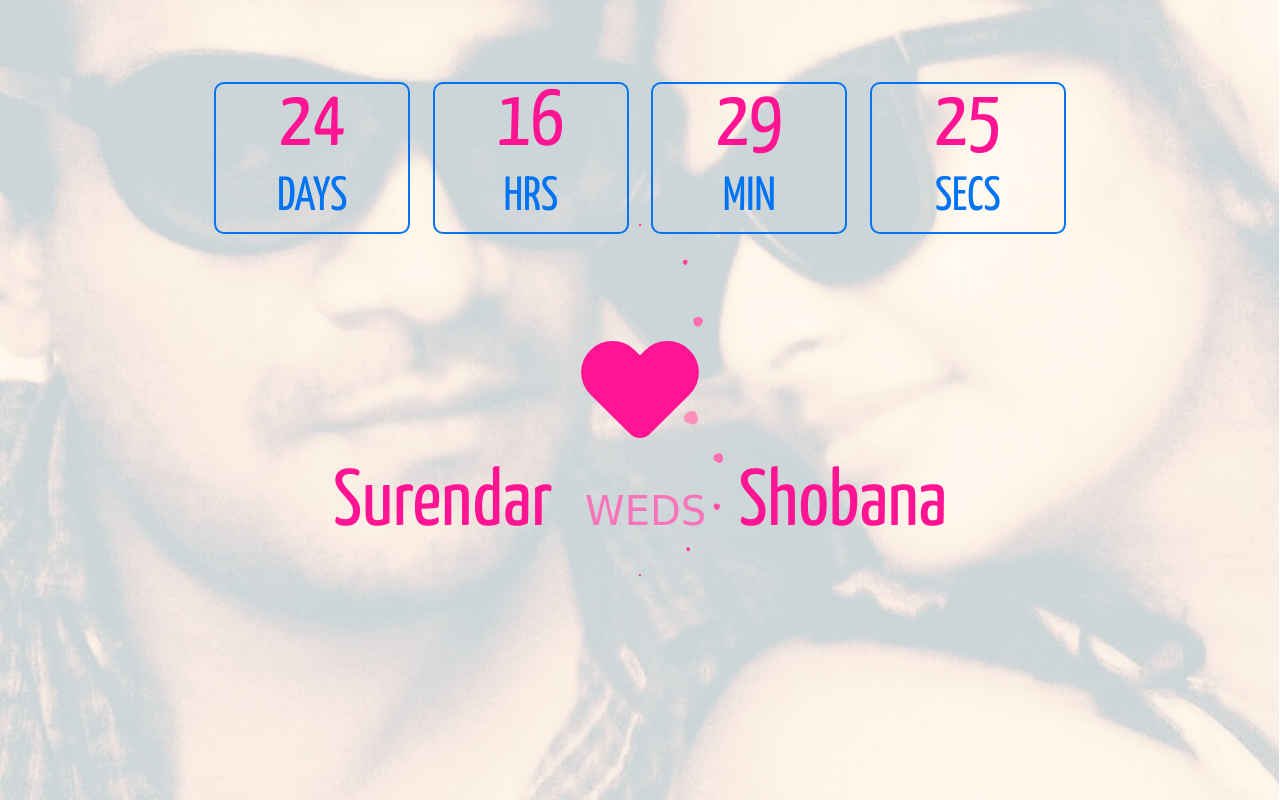
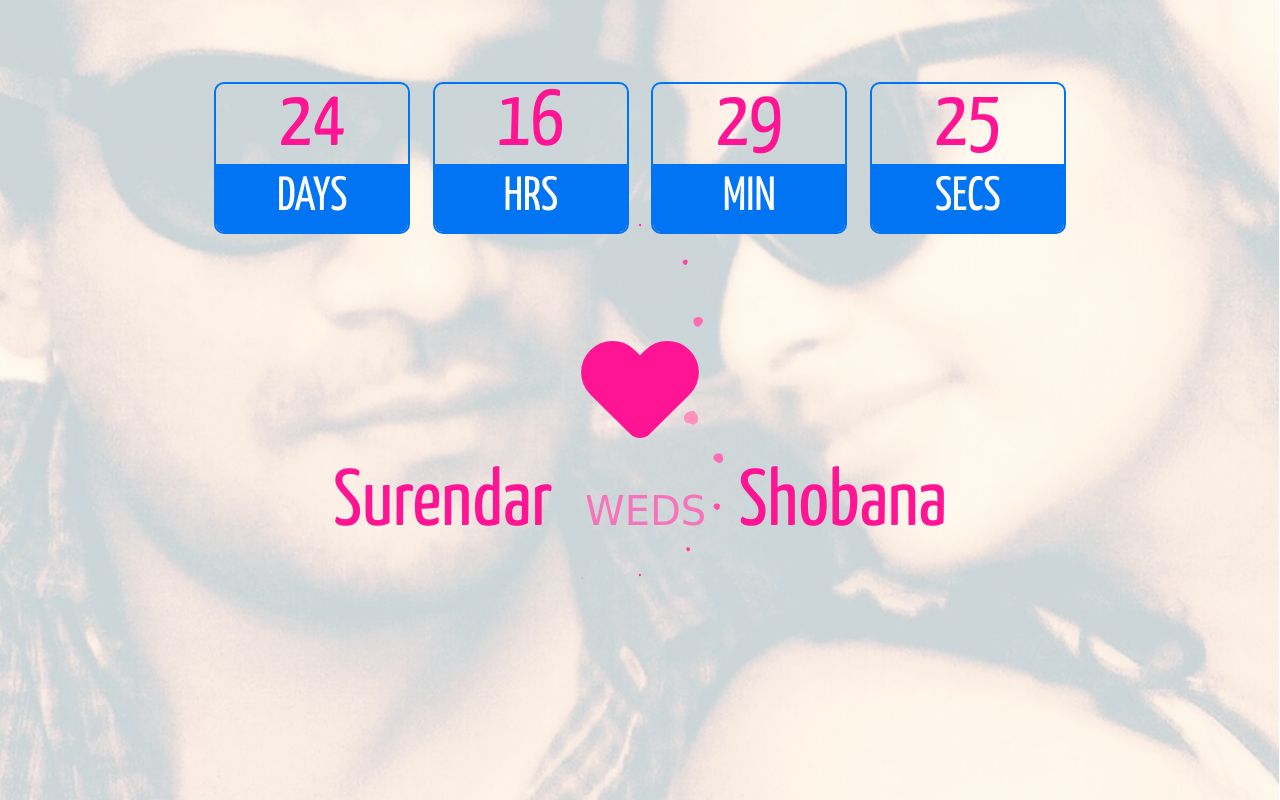
Before and after one commit to surendarr28/invitaion, a website built with webpack: page index.html in a window 1280 px wide. Built offline with nearby package versions, Linux system fonts and the light colour scheme; a web font is replaced by a local one.

Commit message:
[cal ui fix]

```diff
--- a/app.css
+++ b/app.css
@@ -23,9 +23,11 @@ body {
 }
 
 .subtext {
-  font-size: 3em;
-  color: #0074f3;
-  padding: 10px;
+    font-size: 3em;
+    color: #fff;
+    padding: 10px;
+    background: #0074f3;
+    border: 0;
 }
 
 .invitation-name {
```
